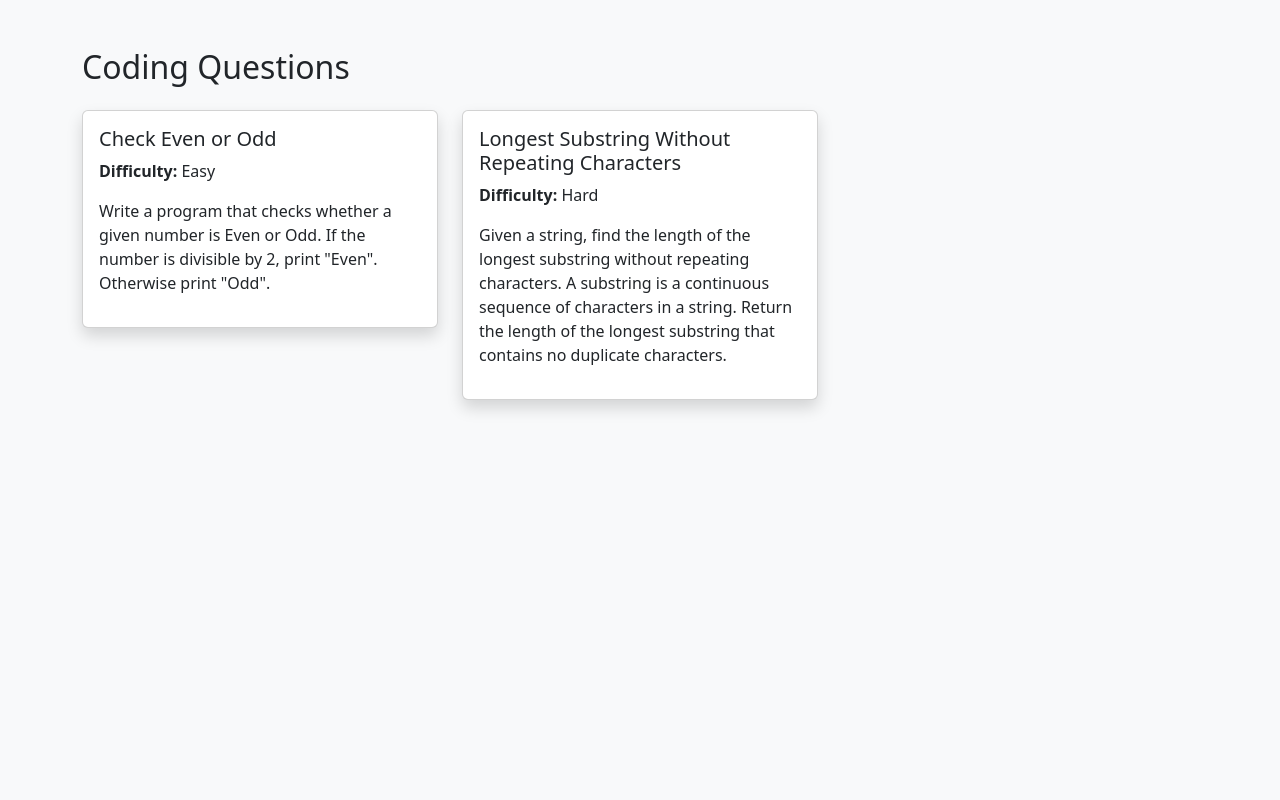
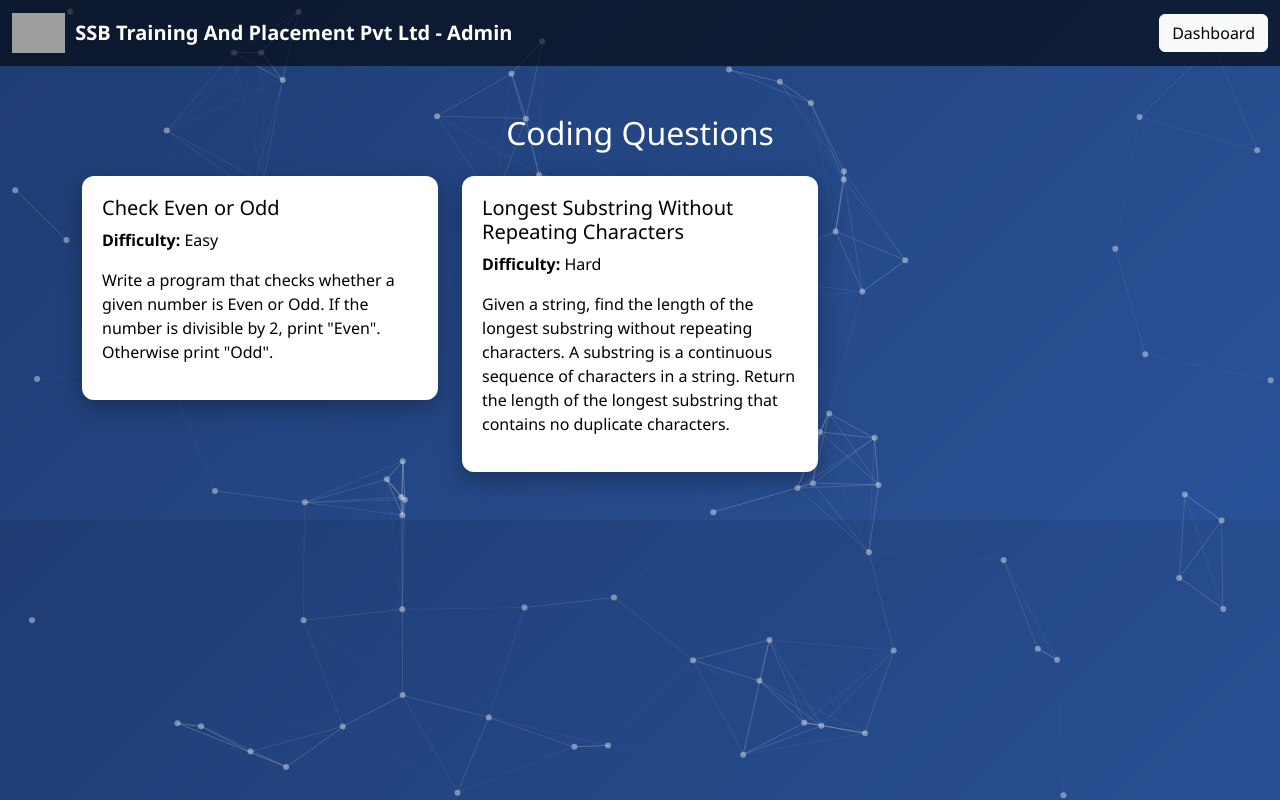
Before and after one commit to korapatisreedhar/SSB_PROJECTS, a Flask app: page /view_coding_questions in a window 1280 px wide. Run offline with Flask 3, Linux system fonts and the light colour scheme; data comes from the database, SQL or seed files in the repository; grey boxes are pictures that could not be loaded.

Commit message:
updated message

```diff
--- a/templates/view_coding_questions.html
+++ b/templates/view_coding_questions.html
@@ -1,26 +1,106 @@
 <!DOCTYPE html>
-<html>
+<html lang="en">
+
 <head>
+
+<meta charset="UTF-8">
+<meta name="viewport" content="width=device-width, initial-scale=1">
 
 <title>View Coding Questions</title>
 
+<link rel="icon" href="{{ url_for('static', filename='media/logo.jpeg') }}">
+
 <link href="https://cdn.jsdelivr.net/npm/bootstrap@5.3.2/dist/css/bootstrap.min.css" rel="stylesheet">
+
+<script src="https://cdn.jsdelivr.net/particles.js/2.0.0/particles.min.js"></script>
+
+<style>
+
+body{
+margin:0;
+font-family:'Segoe UI',sans-serif;
+background:linear-gradient(135deg,#1e3c72,#2a5298);
+color:white;
+}
+
+/* PARTICLES */
+
+#particles-js{
+position:fixed;
+top:0;
+left:0;
+width:100%;
+height:100%;
+z-index:-1;
+}
+
+/* NAVBAR */
+
+.navbar{
+background:rgba(0,0,0,0.6);
+}
+
+.logo{
+height:40px;
+margin-right:10px;
+}
+
+/* CARD DESIGN */
+
+.question-card{
+background:white;
+color:black;
+border-radius:12px;
+padding:20px;
+box-shadow:0 8px 25px rgba(0,0,0,0.3);
+transition:0.3s;
+}
+
+.question-card:hover{
+transform:translateY(-5px);
+}
+
+</style>
 
 </head>
 
-<body class="bg-light">
+<body>
 
-<div class="container mt-5">
+<div id="particles-js"></div>
 
-<h2 class="mb-4">Coding Questions</h2>
+<!-- NAVBAR -->
 
-<div class="row">
+<nav class="navbar navbar-dark">
+
+<div class="container-fluid">
+
+<a class="navbar-brand d-flex align-items-center">
+
+<img src="{{ url_for('static', filename='media/logo.jpeg') }}" class="logo">
+
+<b>SSB Training And Placement Pvt Ltd - Admin</b>
+
+</a>
+
+<a href="/admin_dashboard" class="btn btn-light">Dashboard</a>
+
+</div>
+
+</nav>
+
+<!-- PAGE CONTENT -->
+
+<div class="container py-5">
+
+<h2 class="mb-4 text-center">Coding Questions</h2>
+
+<div class="row g-4">
 
 {% for p in problems %}
 
-<div class="col-md-4">
+<div class="col-lg-4 col-md-6">
 
-<div class="card shadow p-3 mb-4">
+<div class="question-card">
 
 <h5>{{ p[1] }}</h5>
 
@@ -38,5 +118,35 @@
 
 </div>
 
+<script>
+
+/* PARTICLES BACKGROUND */
+
+particlesJS("particles-js",{
+
+particles:{
+number:{value:70},
+color:{value:"#ffffff"},
+shape:{type:"circle"},
+opacity:{value:0.4},
+size:{value:3},
+line_linked:{
+enable:true,
+distance:150,
+color:"#ffffff",
+opacity:0.3,
+width:1
+},
+move:{
+enable:true,
+speed:2
+}
+}
+
+});
+
+</script>
+
 </body>
+
 </html>
```
